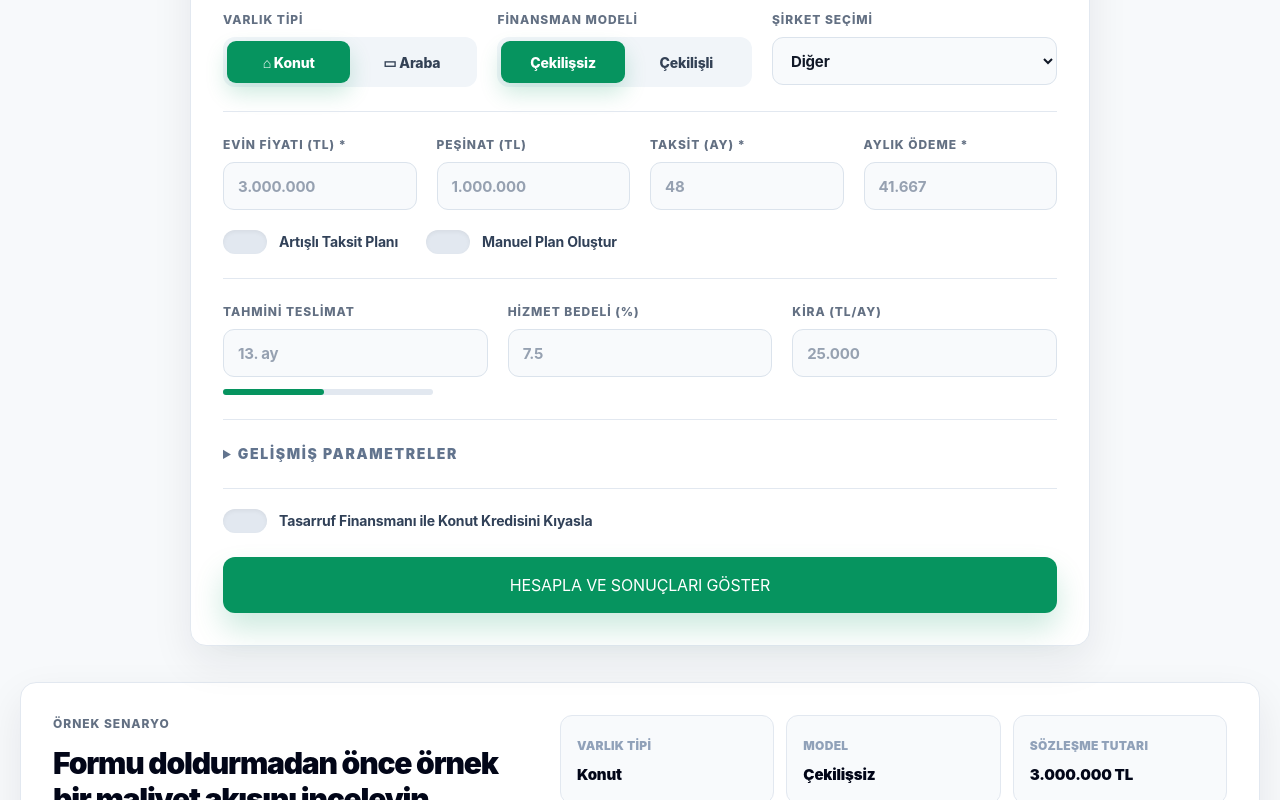
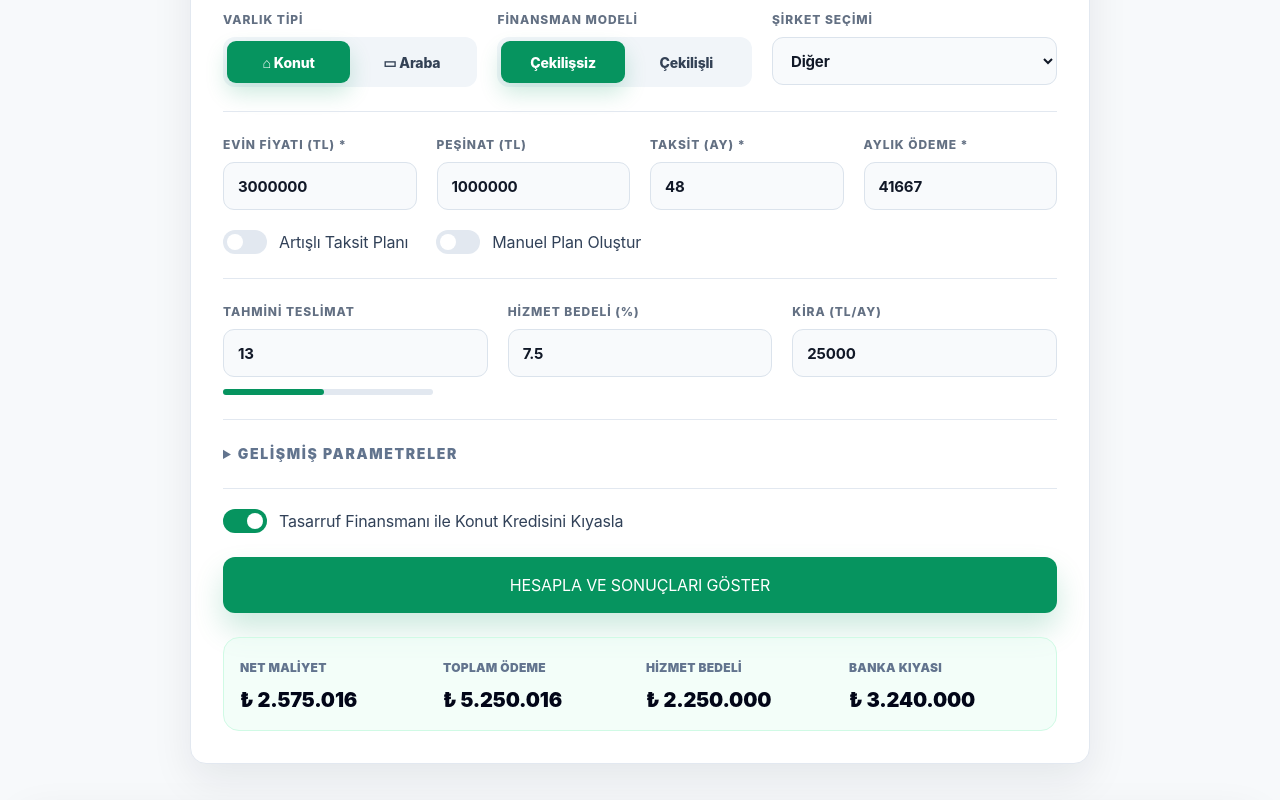
Before and after one commit to Yacirmen/finans, a Next.js app: page / in a window 1280 px wide. Shown: the part 1000-1800 px from the top of the page. Built offline with nearby package versions, Linux system fonts and the light colour scheme.

Commit message:
Wire landing page interactions

```diff
--- a/components/CalculatorSection.tsx
+++ b/components/CalculatorSection.tsx
@@ -1,14 +1,136 @@
-const fields = [
-  ["Evin Fiyatı (TL) *", "3.000.000"],
-  ["Peşinat (TL)", "1.000.000"],
-  ["Taksit (Ay) *", "48"],
-  ["Aylık Ödeme *", "41.667"],
-  ["Tahmini Teslimat", "13. ay"],
-  ["Hizmet Bedeli (%)", "7.5"],
-  ["Kira (TL/ay)", "25.000"],
-];
+"use client";
+
+import { useMemo, useState } from "react";
+
+type FormState = {
+  assetType: "Konut" | "Araba";
+  model: "Çekilişsiz" | "Çekilişli";
+  company: string;
+  assetPrice: string;
+  downPayment: string;
+  term: string;
+  monthlyPayment: string;
+  delivery: string;
+  serviceFee: string;
+  rent: string;
+  inflation: string;
+  creditRate: string;
+  yearlyIncrease: string;
+  escalating: boolean;
+  manualPlan: boolean;
+  compareBank: boolean;
+};
+
+const emptyForm: FormState = {
+  assetType: "Konut",
+  model: "Çekilişsiz",
+  company: "Diğer",
+  assetPrice: "",
+  downPayment: "",
+  term: "",
+  monthlyPayment: "",
+  delivery: "",
+  serviceFee: "",
+  rent: "",
+  inflation: "",
+  creditRate: "",
+  yearlyIncrease: "",
+  escalating: false,
+  manualPlan: false,
+  compareBank: false,
+};
+
+const exampleForm: FormState = {
+  assetType: "Konut",
+  model: "Çekilişsiz",
+  company: "Diğer",
+  assetPrice: "3000000",
+  downPayment: "1000000",
+  term: "48",
+  monthlyPayment: "41667",
+  delivery: "13",
+  serviceFee: "7.5",
+  rent: "25000",
+  inflation: "32",
+  creditRate: "3.19",
+  yearlyIncrease: "15",
+  escalating: false,
+  manualPlan: false,
+  compareBank: true,
+};
+
+const money = new Intl.NumberFormat("tr-TR", { maximumFractionDigits: 0 });
+
+function parseNumber(value: string) {
+  return Number(value.replace(/\./g, "").replace(",", ".")) || 0;
+}
+
+function formatMoney(value: number) {
+  return `₺ ${money.format(Math.max(0, Math.round(value)))}`;
+}
+
+function Toggle({
+  checked,
+  label,
+  onClick,
+}: {
+  checked: boolean;
+  label: string;
+  onClick: () => void;
+}) {
+  return (
+    <button className="flex items-center gap-3 text-left text-sm font-bold text-slate-700" onClick={onClick} type="button">
+      <span className={`relative h-6 w-11 rounded-full transition ${checked ? "bg-[var(--green)]" : "bg-slate-200"}`}>
+        <span className={`absolute top-1 h-4 w-4 rounded-full bg-white transition ${checked ? "left-6" : "left-1"}`} />
+      </span>
+      {label}
+    </button>
+  );
+}
 
 export function CalculatorSection() {
+  const [form, setForm] = useState<FormState>(exampleForm);
+  const [showResult, setShowResult] = useState(true);
+
+  const result = useMemo(() => {
+    const assetPrice = parseNumber(form.assetPrice);
+    const downPayment = parseNumber(form.downPayment);
+    const term = parseNumber(form.term);
+    const monthly = parseNumber(form.monthlyPayment);
+    const delivery = parseNumber(form.delivery);
+    const feeRate = parseNumber(form.serviceFee);
+    const rent = parseNumber(form.rent);
+    const fee = assetPrice * (feeRate / 100);
+    const totalPaid = downPayment + fee + monthly * term;
+    const waitingCost = Math.max(0, delivery) * rent;
+    const estimatedNet = totalPaid + waitingCost - assetPrice;
+    const bankComparable = Math.max(0, assetPrice - downPayment) * 1.62;
+
+    return {
+      fee,
+      totalPaid,
+      estimatedNet,
+      bankComparable,
+      delivery: delivery || 0,
+      monthly: monthly || 0,
+    };
+  }, [form]);
+
+  const update = (key: keyof FormState, value: string | boolean) => {
+    setForm((current) => ({ ...current, [key]: value }));
+  };
+
+  const fillExample = () => {
+    setForm(exampleForm);
+    setShowResult(true);
+    document.getElementById("calculator")?.scrollIntoView({ behavior: "smooth", block: "start" });
+  };
+
+  const clearForm = () => {
+    setForm(emptyForm);
+    setShowResult(false);
+  };
+
   return (
     <section id="calculator" className="page-container relative z-20 mt-8">
       <div className="mx-auto max-w-[900px] rounded-2xl border border-slate-200 bg-white p-6 soft-shadow md:p-8">
@@ -17,9 +139,14 @@ export function CalculatorSection() {
             <h2 className="text-2xl font-black tracking-[-0.03em] text-slate-950">Tasarruf Finansmanı Maliyet Hesaplayıcı</h2>
             <p className="mt-2 text-sm text-slate-500">Sözleşme bilgilerini girin, reel maliyeti ve banka kıyasını görün.</p>
           </div>
-          <button className="rounded-full bg-[var(--green-soft)] px-5 py-2 text-sm font-extrabold text-[var(--green-dark)]" type="button">
-            Örnek Senaryoyu Doldur
-          </button>
+          <div className="flex flex-wrap gap-2">
+            <button className="rounded-full bg-[var(--green-soft)] px-5 py-2 text-sm font-extrabold text-[var(--green-dark)]" onClick={fillExample} type="button">
+              Örnek Senaryoyu Doldur
+            </button>
+            <button className="rounded-full bg-slate-100 px-5 py-2 text-sm font-extrabold text-slate-600" onClick={clearForm} type="button">
+              Temizle
+            </button>
+          </div>
         </div>
 
         <div className="mt-6 grid gap-6">
@@ -27,20 +154,26 @@ export function CalculatorSection() {
             <div>
               <span className="form-label">Varlık Tipi</span>
               <div className="grid grid-cols-2 rounded-xl bg-slate-100 p-1">
-                <button className="segment-button active" type="button">⌂ Konut</button>
-                <button className="segment-button" type="button">▭ Araba</button>
+                {(["Konut", "Araba"] as const).map((type) => (
+                  <button className={`segment-button ${form.assetType === type ? "active" : ""}`} onClick={() => update("assetType", type)} type="button" key={type}>
+                    {type === "Konut" ? "⌂" : "▭"} {type}
+                  </button>
+                ))}
               </div>
             </div>
             <div>
               <span className="form-label">Finansman Modeli</span>
               <div className="grid grid-cols-2 rounded-xl bg-slate-100 p-1">
-                <button className="segment-button active" type="button">Çekilişsiz</button>
-                <button className="segment-button" type="button">Çekilişli</button>
+                {(["Çekilişsiz", "Çekilişli"] as const).map((model) => (
+                  <button className={`segment-button ${form.model === model ? "active" : ""}`} onClick={() => update("model", model)} type="button" key={model}>
+                    {model}
+                  </button>
+                ))}
               </div>
             </div>
             <label>
               <span className="form-label">Şirket Seçimi</span>
-              <select className="form-control">
+              <select className="form-control" value={form.company} onChange={(event) => update("company", event.target.value)}>
                 <option>Diğer</option>
                 <option>Firma A</option>
                 <option>Firma B</option>
@@ -51,37 +184,40 @@ export function CalculatorSection() {
 
           <div className="border-t border-slate-200 pt-6">
             <div className="grid gap-5 md:grid-cols-2 xl:grid-cols-4">
-              {fields.slice(0, 4).map(([label, placeholder]) => (
-                <label key={label}>
+              {[
+                ["assetPrice", "Evin Fiyatı (TL) *", "3.000.000"],
+                ["downPayment", "Peşinat (TL)", "1.000.000"],
+                ["term", "Taksit (Ay) *", "48"],
+                ["monthlyPayment", "Aylık Ödeme *", "41.667"],
+              ].map(([key, label, placeholder]) => (
+                <label key={key}>
                   <span className="form-label">{label}</span>
-                  <input className="form-control" placeholder={placeholder} />
+                  <input className="form-control" placeholder={placeholder} value={form[key as keyof FormState] as string} onChange={(event) => update(key as keyof FormState, event.target.value)} />
                 </label>
               ))}
             </div>
             <div className="mt-5 flex flex-wrap gap-7">
-              <label className="flex items-center gap-3 text-sm font-bold text-slate-700">
-                <span className="h-6 w-11 rounded-full bg-slate-200 shadow-inner" />
-                Artışlı Taksit Planı
-              </label>
-              <label className="flex items-center gap-3 text-sm font-bold text-slate-700">
-                <span className="h-6 w-11 rounded-full bg-slate-200 shadow-inner" />
-                Manuel Plan Oluştur
-              </label>
+              <Toggle checked={form.escalating} label="Artışlı Taksit Planı" onClick={() => update("escalating", !form.escalating)} />
+              <Toggle checked={form.manualPlan} label="Manuel Plan Oluştur" onClick={() => update("manualPlan", !form.manualPlan)} />
             </div>
           </div>
 
           <div className="border-t border-slate-200 pt-6">
             <div className="grid gap-5 md:grid-cols-3">
-              {fields.slice(4).map(([label, placeholder]) => (
-                <label key={label}>
+              {[
+                ["delivery", "Tahmini Teslimat", "13. ay"],
+                ["serviceFee", "Hizmet Bedeli (%)", "7.5"],
+                ["rent", "Kira (TL/ay)", "25.000"],
+              ].map(([key, label, placeholder]) => (
+                <label key={key}>
                   <span className="form-label">{label}</span>
-                  <input className="form-control" placeholder={placeholder} />
+                  <input className="form-control" placeholder={placeholder} value={form[key as keyof FormState] as string} onChange={(event) => update(key as keyof FormState, event.target.value)} />
                 </label>
               ))}
             </div>
             <div className="mt-3 max-w-[210px]">
               <div className="h-1.5 rounded-full bg-slate-200">
-                <div className="h-1.5 w-[48%] rounded-full bg-[var(--green)]" />
+                <div className="h-1.5 rounded-full bg-[var(--green)] transition-all" style={{ width: `${Math.min(100, Math.max(8, result.delivery * 3.7))}%` }} />
               </div>
             </div>
           </div>
@@ -89,30 +225,48 @@ export function CalculatorSection() {
           <details className="border-t border-slate-200 pt-6">
             <summary className="cursor-pointer text-sm font-black uppercase tracking-[0.12em] text-slate-500">Gelişmiş Parametreler</summary>
             <div className="mt-5 grid gap-5 md:grid-cols-3">
-              <label>
-                <span className="form-label">Yıllık Enflasyon (%)</span>
-                <input className="form-control" placeholder="32.0" />
-              </label>
-              <label>
-                <span className="form-label">Kredi Faizi (% / ay)</span>
-                <input className="form-control" placeholder="3.19" />
-              </label>
-              <label>
-                <span className="form-label">Yıllık Taksit Artışı (%)</span>
-                <input className="form-control" placeholder="15.0" />
-              </label>
+              {[
+                ["inflation", "Yıllık Enflasyon (%)", "32.0"],
+                ["creditRate", "Kredi Faizi (% / ay)", "3.19"],
+                ["yearlyIncrease", "Yıllık Taksit Artışı (%)", "15.0"],
+              ].map(([key, label, placeholder]) => (
+                <label key={key}>
+                  <span className="form-label">{label}</span>
+                  <input className="form-control" placeholder={placeholder} value={form[key as keyof FormState] as string} onChange={(event) => update(key as keyof FormState, event.target.value)} />
+                </label>
+              ))}
             </div>
           </details>
 
           <div className="border-t border-slate-200 pt-5">
-            <label className="mb-6 flex items-center gap-3 text-sm font-bold text-slate-700">
-              <span className="h-6 w-11 rounded-full bg-slate-200 shadow-inner" />
-              Tasarruf Finansmanı ile Konut Kredisini Kıyasla
-            </label>
-            <button className="h-14 w-full rounded-xl bg-[var(--green)] text-base font-black text-white shadow-[0_16px_30px_rgba(6,148,95,0.2)]" type="button">
+            <div className="mb-6">
+              <Toggle checked={form.compareBank} label="Tasarruf Finansmanı ile Konut Kredisini Kıyasla" onClick={() => update("compareBank", !form.compareBank)} />
+            </div>
+            <button className="h-14 w-full rounded-xl bg-[var(--green)] text-base font-black text-white shadow-[0_16px_30px_rgba(6,148,95,0.2)]" onClick={() => setShowResult(true)} type="button">
               HESAPLA VE SONUÇLARI GÖSTER
             </button>
           </div>
+
+          {showResult ? (
+            <div className="grid gap-3 rounded-2xl border border-emerald-100 bg-emerald-50/60 p-4 md:grid-cols-4">
+              <div>
+                <span className="text-xs font-black uppercase tracking-wide text-slate-500">Net maliyet</span>
+                <strong className="mt-2 block text-xl font-black text-slate-950">{formatMoney(result.estimatedNet)}</strong>
+              </div>
+              <div>
+                <span className="text-xs font-black uppercase tracking-wide text-slate-500">Toplam ödeme</span>
+                <strong className="mt-2 block text-xl font-black text-slate-950">{formatMoney(result.totalPaid)}</strong>
+              </div>
+              <div>
+                <span className="text-xs font-black uppercase tracking-wide text-slate-500">Hizmet bedeli</span>
+                <strong className="mt-2 block text-xl font-black text-slate-950">{formatMoney(result.fee)}</strong>
+              </div>
+              <div>
+                <span className="text-xs font-black uppercase tracking-wide text-slate-500">Banka kıyası</span>
+                <strong className="mt-2 block text-xl font-black text-slate-950">{form.compareBank ? formatMoney(result.bankComparable) : "Kapalı"}</strong>
+              </div>
+            </div>
+          ) : null}
         </div>
       </div>
     </section>
--- a/components/ExampleScenarioSection.tsx
+++ b/components/ExampleScenarioSection.tsx
@@ -22,9 +22,9 @@ export function ExampleScenarioSection() {
           <p className="mt-4 max-w-md text-base leading-7 text-slate-600">
             Gerçekçi bir konut senaryosu ile peşinat, vade, teslim ve hizmet bedelinin sonuç üzerindeki etkisini hızlıca görün.
           </p>
-          <button className="mt-7 rounded-lg bg-[var(--green)] px-6 py-3 text-sm font-black text-white" type="button">
+          <a className="mt-7 inline-flex rounded-lg bg-[var(--green)] px-6 py-3 text-sm font-black text-white" href="#calculator">
             Bu senaryoyu çalıştır
-          </button>
+          </a>
         </div>
         <div className="grid gap-3 sm:grid-cols-2 xl:grid-cols-3">
           {scenarioValues.map(([label, value]) => (
--- a/components/FAQSection.tsx
+++ b/components/FAQSection.tsx
@@ -35,7 +35,7 @@ const faqs = [
 
 export function FAQSection() {
   return (
-    <section id="nasıl-çalışır?" className="page-container mt-12">
+    <section id="faq" className="page-container mt-12">
       <div className="mx-auto max-w-3xl text-center">
         <h2 className="text-3xl font-black tracking-[-0.04em] text-slate-950">Sıkça Sorulan Sorular</h2>
         <p className="mt-3 text-base text-slate-600">Sistem hakkında merak edilen temel kavramlar ve hesaplama mantığı.</p>
```
Also changed, not shown: components/Header.tsx (+12 -6 lines), components/HeroSection.tsx (+7 -7 lines).
